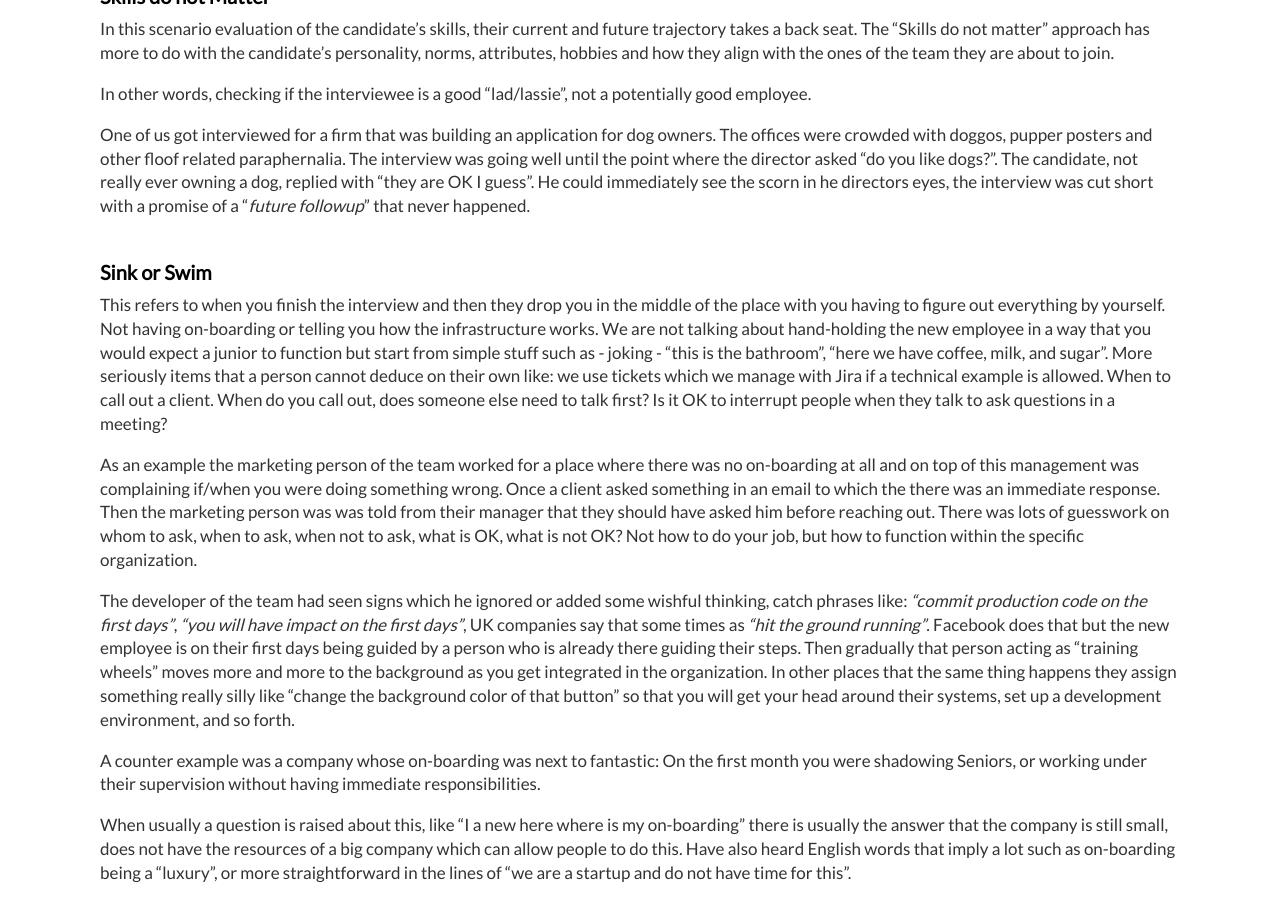
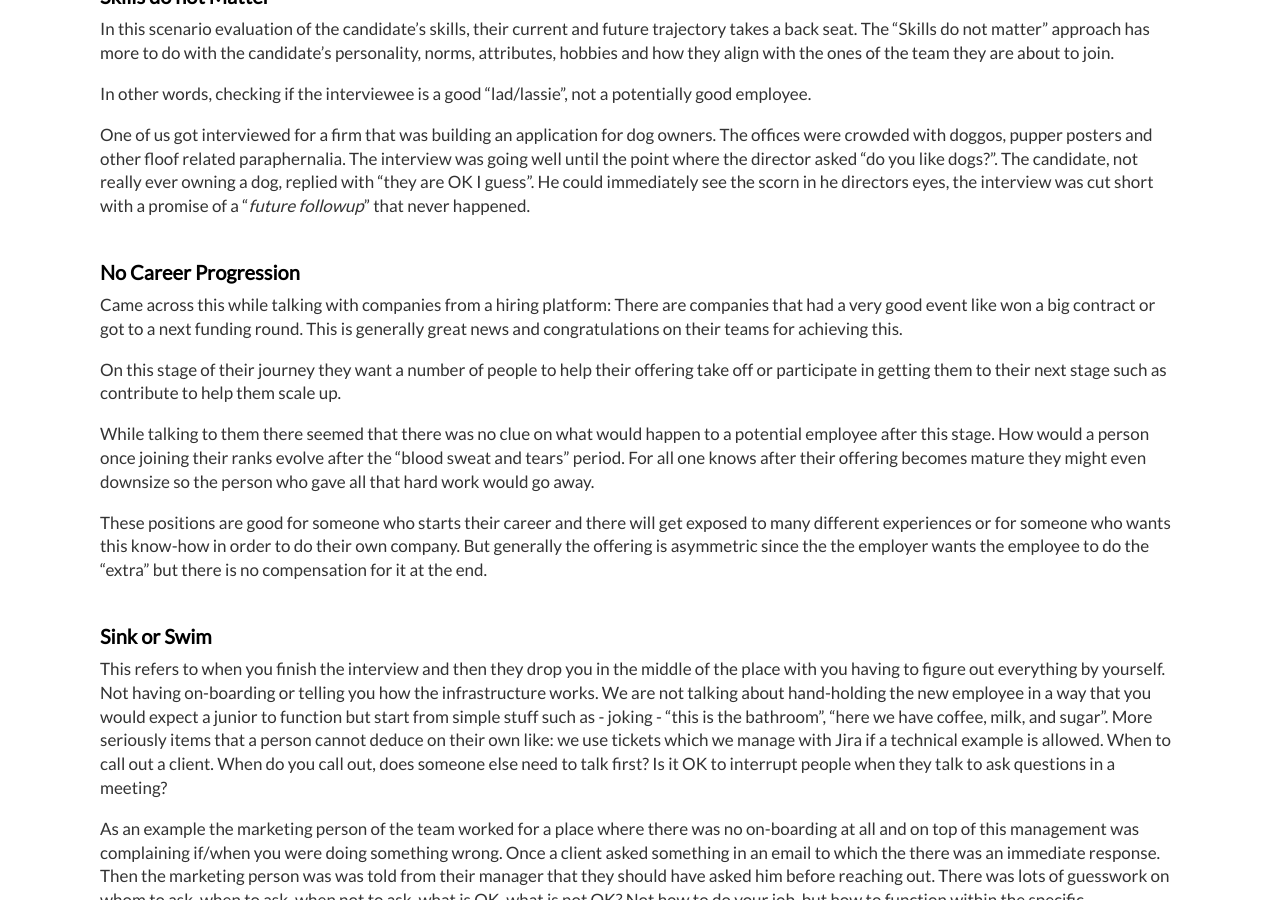
Before and after one commit to dimitrismistriotis/dimitrismistriotis.github.io, a Jekyll site: the page built from _posts/2018-05-24-red_flags_in_interviews.md, in a window 1280 px wide and 900 px high, scrolled down 4222 px. Built offline with Jekyll 4.4.1, drawn with Linux system fonts in a browser that asks for light colours; comment, search, counter and statistics services are not loaded.

Commit message:
Positioning and rewrite of career progression.

```diff
--- a/_posts/2018-05-24-red_flags_in_interviews.md
+++ b/_posts/2018-05-24-red_flags_in_interviews.md
@@ -292,6 +292,29 @@ director asked "do you like dogs?". The candidate, not really ever owning a
 dog, replied with "they are OK I guess". He could immediately see the scorn in
 he directors eyes, the interview was cut short with a promise of a
 "*future followup*" that never happened.
+
+## No Career Progression
+
+Came across this while talking with companies from a hiring platform: There
+are companies that had a very good event like won a big contract or got to
+a next funding round. This is generally great news and congratulations on
+their teams for achieving this.
+
+On this stage of their journey they want a number of people to help their
+offering take off or participate in getting them to their next stage such as
+contribute to help them scale up.
+
+While talking to them there seemed that there was no clue on what would happen
+to a potential employee after this stage. How would a person once joining their
+ranks evolve after the "blood sweat and tears" period. For all one knows after
+their offering becomes mature they might even downsize so the person who gave
+all that hard work would go away.
+
+These positions are good for someone who starts their career and there will
+get exposed to many different experiences or for someone who wants this
+know-how in order to do their own company. But generally the offering is
+asymmetric since the the employer wants the employee to do the "extra" but
+there is no compensation for it at the end.
 
 ## Sink or Swim
 
```
